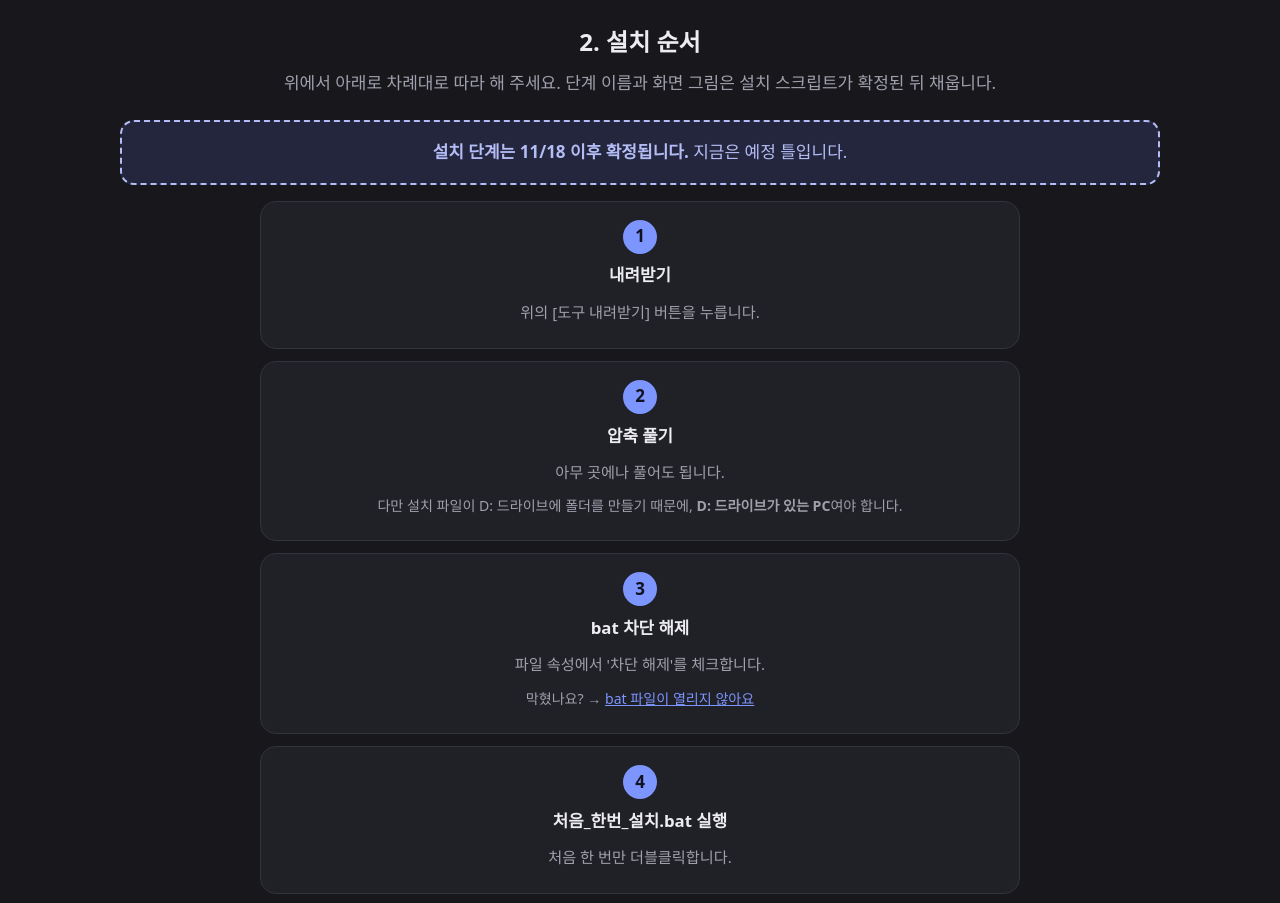
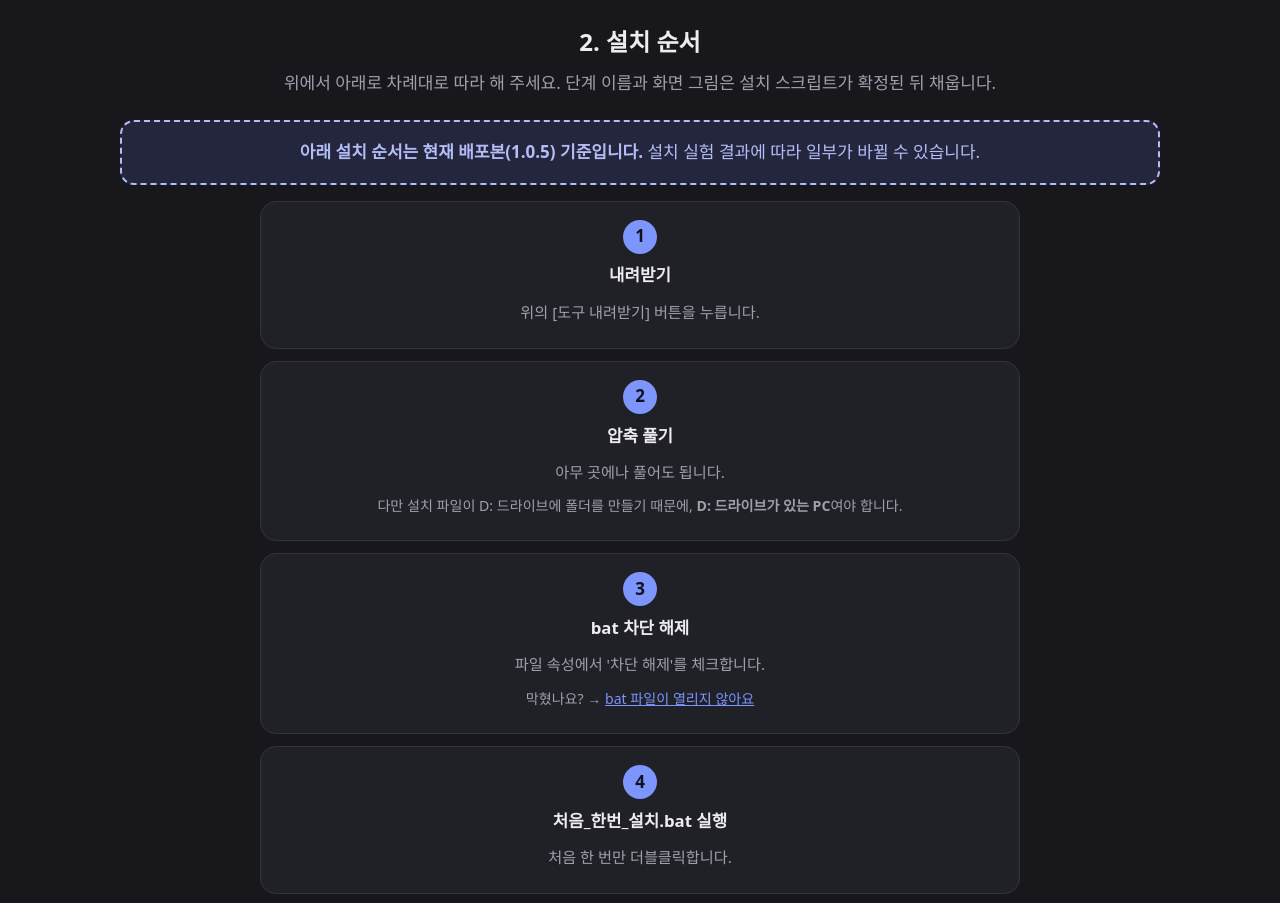
Before and after one commit to nightowl-a11y/lecture-localizer-site, a plain HTML site: page docs/guide.html in a window 1280 px wide. Shown: the part 1140-2043 px from the top of the page. Drawn offline with Linux system fonts and the light colour scheme.

Commit message:
Reword install-steps notice on guide page
Co-Authored-By: Claude Sonnet 5.5 <noreply@anthropic.com>

```diff
--- a/docs/guide.html
+++ b/docs/guide.html
@@ -50,7 +50,7 @@
 <section id="steps"><div class="wrap">
   <h2>2. 설치 순서</h2>
   <p class="lead">위에서 아래로 차례대로 따라 해 주세요. 단계 이름과 화면 그림은 설치 스크립트가 확정된 뒤 채웁니다.</p>
-  <div class="box-todo" style="margin-bottom:16px"><b>설치 단계는 11/18 이후 확정됩니다.</b> 지금은 예정 틀입니다.</div>
+  <div class="box-todo" style="margin-bottom:16px"><b>아래 설치 순서는 현재 배포본(1.0.5) 기준입니다.</b> 설치 실험 결과에 따라 일부가 바뀔 수 있습니다.</div>
   <ol class="steps">
     <li class="card"><span class="num">1</span><h3>내려받기</h3><p>위의 [도구 내려받기] 버튼을 누릅니다.</p></li>
     <li class="card"><span class="num">2</span><h3>압축 풀기</h3><p>아무 곳에나 풀어도 됩니다.</p><p class="stuck">다만 설치 파일이 D: 드라이브에 폴더를 만들기 때문에, <b>D: 드라이브가 있는 PC</b>여야 합니다.</p></li>
```
